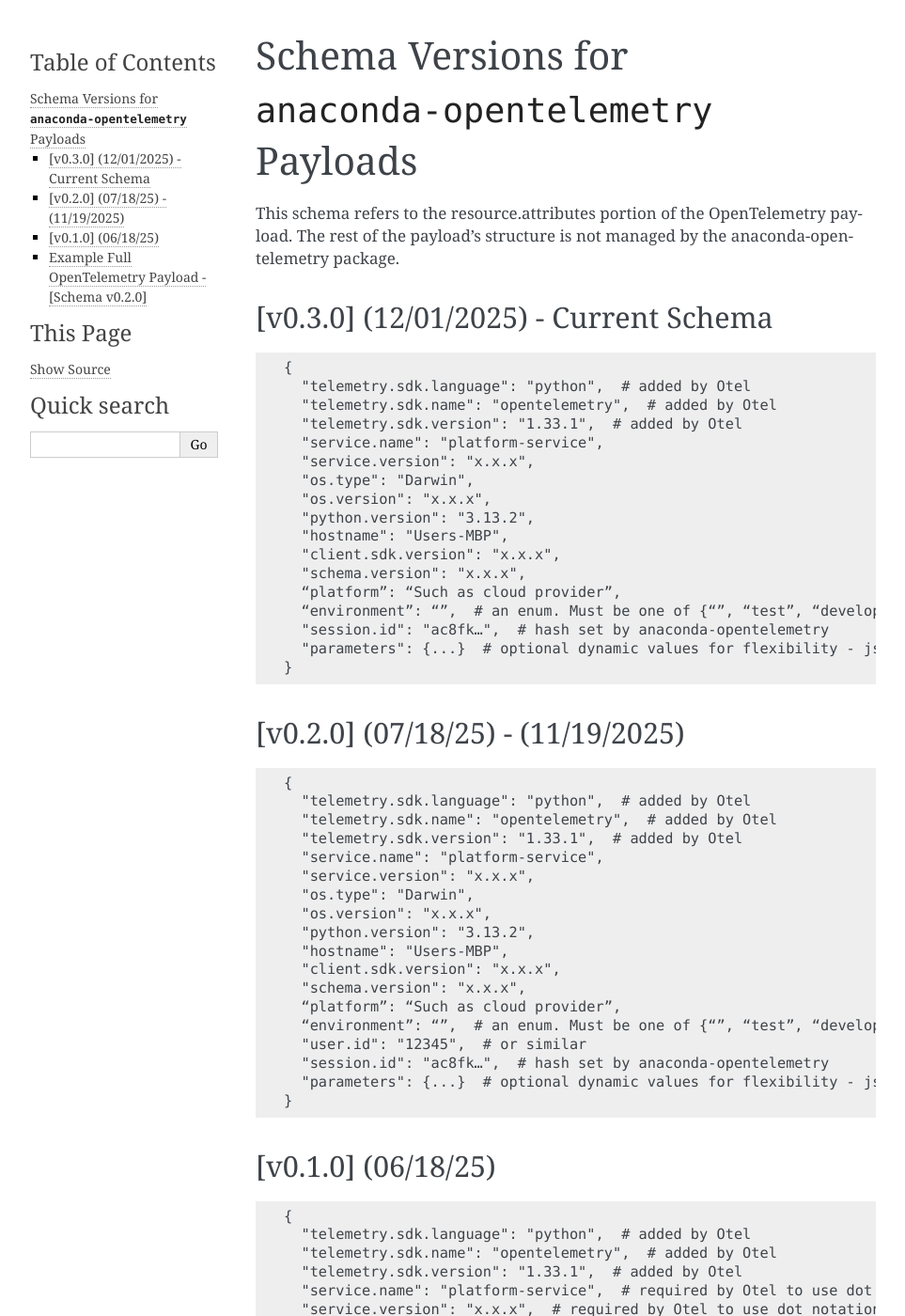
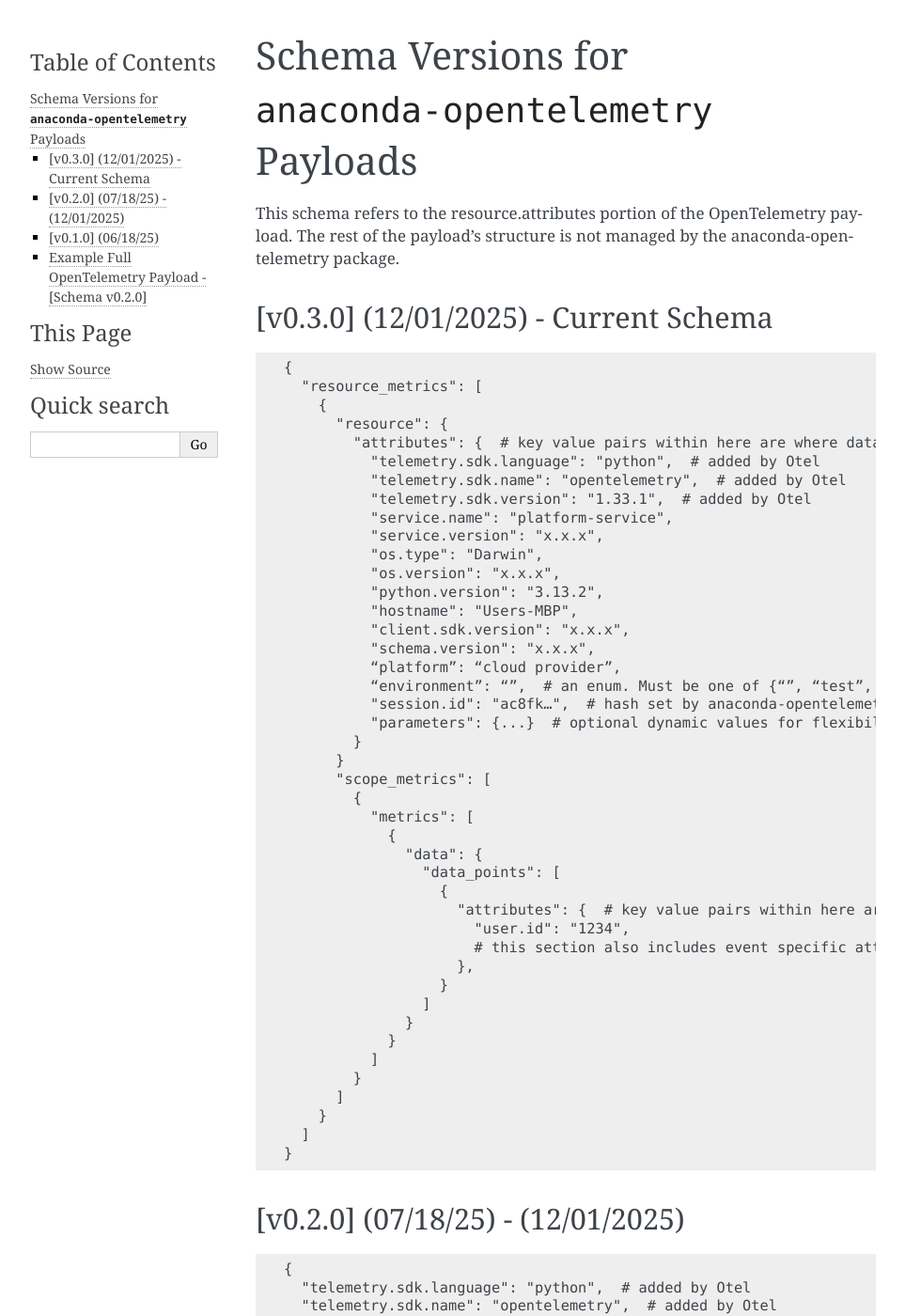
Before and after one commit to anaconda/anaconda-otel-python, a Sphinx documentation site: the page built from docs/source/schema-versions.md, in a window 1280 px wide and 1400 px high. Shown: the whole window at 94% size, without its empty margins (148-1111 px from the left). Built offline with Sphinx 7.4.7, drawn with Linux system fonts in a browser that asks for light colours; pages that are not in the unit, such as notebooks, are missing from menus.

Commit message:
updated schema with better payload representation

````diff
--- a/docs/source/schema-versions.md
+++ b/docs/source/schema-versions.md
@@ -4,25 +4,51 @@ This schema refers to the resource.attributes portion of the OpenTelemetry paylo
 ## [v0.3.0] (12/01/2025) - Current Schema
 ```
 {
-  "telemetry.sdk.language": "python",  # added by Otel
-  "telemetry.sdk.name": "opentelemetry",  # added by Otel
-  "telemetry.sdk.version": "1.33.1",  # added by Otel
-  "service.name": "platform-service",
-  "service.version": "x.x.x",
-  "os.type": "Darwin",
-  "os.version": "x.x.x",
-  "python.version": "3.13.2",
-  "hostname": "Users-MBP",
-  "client.sdk.version": "x.x.x",
-  "schema.version": "x.x.x",
-  “platform”: “Such as cloud provider”,
-  “environment”: “”,  # an enum. Must be one of {“”, “test”, “development”, “staging”, “production”}
-  "session.id": "ac8fk…",  # hash set by anaconda-opentelemetry
-  "parameters": {...}  # optional dynamic values for flexibility - json object of key value pairs
+  "resource_metrics": [
+    {
+      "resource": {
+        "attributes": {  # key value pairs within here are where data is added
+          "telemetry.sdk.language": "python",  # added by Otel
+          "telemetry.sdk.name": "opentelemetry",  # added by Otel
+          "telemetry.sdk.version": "1.33.1",  # added by Otel
+          "service.name": "platform-service",
+          "service.version": "x.x.x",
+          "os.type": "Darwin",
+          "os.version": "x.x.x",
+          "python.version": "3.13.2",
+          "hostname": "Users-MBP",
+          "client.sdk.version": "x.x.x",
+          "schema.version": "x.x.x",
+          “platform”: “cloud provider”,
+          “environment”: “”,  # an enum. Must be one of {“”, “test”, “development”, “staging”, “production”}
+          "session.id": "ac8fk…",  # hash set by anaconda-opentelemetry
+          "parameters": {...}  # optional dynamic values for flexibility - json object of key value pairs
+        }
+      }
+      "scope_metrics": [
+        {
+          "metrics": [
+            {
+              "data": {
+                "data_points": [
+                  {
+                    "attributes": {  # key value pairs within here are where data is added
+                      "user.id": "1234",
+                      # this section also includes event specific attributes
+                    },
+                  }
+                ]
+              }
+            }
+          ]
+        }
+      ]
+    }
+  ]
 }
 ```
 
-## [v0.2.0] (07/18/25) - (11/19/2025)
+## [v0.2.0] (07/18/25) - (12/01/2025)
 ```
 {
   "telemetry.sdk.language": "python",  # added by Otel
````
